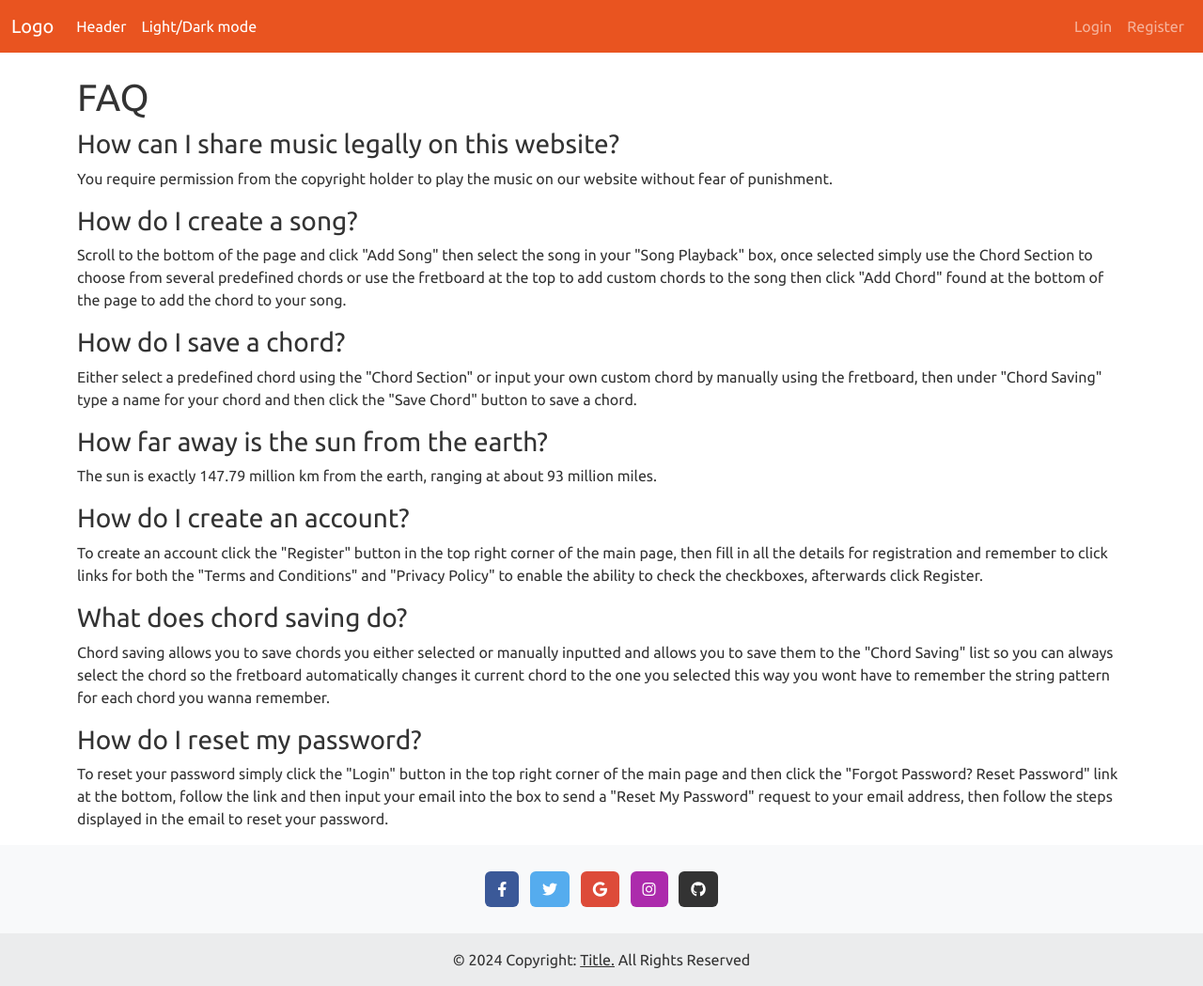
After one commit to BaileyThorpTecht/L6SD_24T4_Capstone_MusicWebsite, a Django app: page /users/F-A-Q/ in a window 1280 px wide. The commit adds this page. Shown: the whole page at 94% size. Run offline with Django 5.2, Linux system fonts and the light colour scheme; some libraries are stand-ins or nearby versions.

Commit message:
Added FAQ

```diff
--- /dev/null
+++ b/users/templates/users/FAQ.html
@@ -0,0 +1,56 @@
+{% extends "musicwebsite/base.html" %}
+
+{% load crispy_forms_tags %}
+
+{% block title %}FAQ{% endblock  %}
+
+{% block content %}
+
+<title>FAQ</title>
+
+<h1>FAQ</h1>
+
+<h3>How can I share music legally on this website?</h3>
+<p>
+    You require permission from the copyright holder to play the music on our website without
+    fear of punishment.
+</p>
+
+<h3>How do I create a song?</h3>
+<p>
+    Scroll to the bottom of the page and click "Add Song" then select the song in your
+    "Song Playback" box, once selected simply use the Chord Section to choose from several
+    predefined chords or use the fretboard at the top to add custom chords to the song then
+    click "Add Chord" found at the bottom of the page to add the chord to your song. </p>
+
+<h3>How do I save a chord?</h3>
+<p>
+    Either select a predefined chord using the "Chord Section" or input your own custom chord
+    by manually using the fretboard, then under "Chord Saving" type a name for your chord and
+    then click the "Save Chord" button to save a chord. </p>
+
+<h3>How far away is the sun from the earth?</h3>
+<p>The sun is exactly 147.79 million km from the earth, ranging at about 93 million miles.</p>
+
+<h3>How do I create an account?</h3>
+<p>
+    To create an account click the "Register" button in the top right corner of the main page,
+    then fill in all the details for registration and remember to click links for both the
+    "Terms and Conditions" and "Privacy Policy" to enable the ability to check the
+    checkboxes, afterwards click Register.</p>
+
+<h3>What does chord saving do?</h3>
+<p>
+    Chord saving allows you to save chords you either selected or manually inputted and allows
+    you to save them to the "Chord Saving" list so you can always select the chord so the
+    fretboard automatically changes it current chord to the one you selected this way you wont
+    have to remember the string pattern for each chord you wanna remember.
+</p>
+
+<h3>How do I reset my password?</h3>
+<p>
+    To reset your password simply click the "Login" button in the top right corner of the main
+    page and then click the "Forgot Password? Reset Password" link at the bottom, follow the
+    link and then input your email into the box to send a "Reset My Password" request to your
+    email address, then follow the steps displayed in the email to reset your password.</p>
+{% endblock %}
--- a/users/templates/users/privacy_policy.html
+++ b/users/templates/users/privacy_policy.html
@@ -5,6 +5,8 @@
 {% block title %}Privacy Policy{% endblock  %}
 
 {% block content %}
+
+<title>Privacy Policy</title>
 
 <h1>Privacy Policy</h1>
 
--- a/users/urls.py
+++ b/users/urls.py
@@ -1,7 +1,7 @@
 from django.urls import path, include
 from django.contrib.auth import views as auth_views
 from . import views
-from .views import terms_and_conditions, privacy_policy
+from .views import terms_and_conditions, privacy_policy, FAQ
 
 
 
@@ -16,5 +16,6 @@ urlpatterns = [
     path('reset_password_complete/', auth_views.PasswordResetCompleteView.as_view(template_name="reset-password-complete.html"), name="reset-password-complete"),
     path('terms-and-conditions/', terms_and_conditions, name='terms_and_conditions'),
     path('privacy-policy/', privacy_policy, name='privacy_policy'),
+    path('F-A-Q/', FAQ, name='FAQ'),
     path('', include('django.contrib.auth.urls')),
 ]
--- a/users/views.py
+++ b/users/views.py
@@ -96,3 +96,6 @@ def terms_and_conditions(request):
 
 def privacy_policy(request):
     return render(request, 'privacy_policy.html')
+
+def FAQ(request):
+    return render(request, 'FAQ.html')
```
